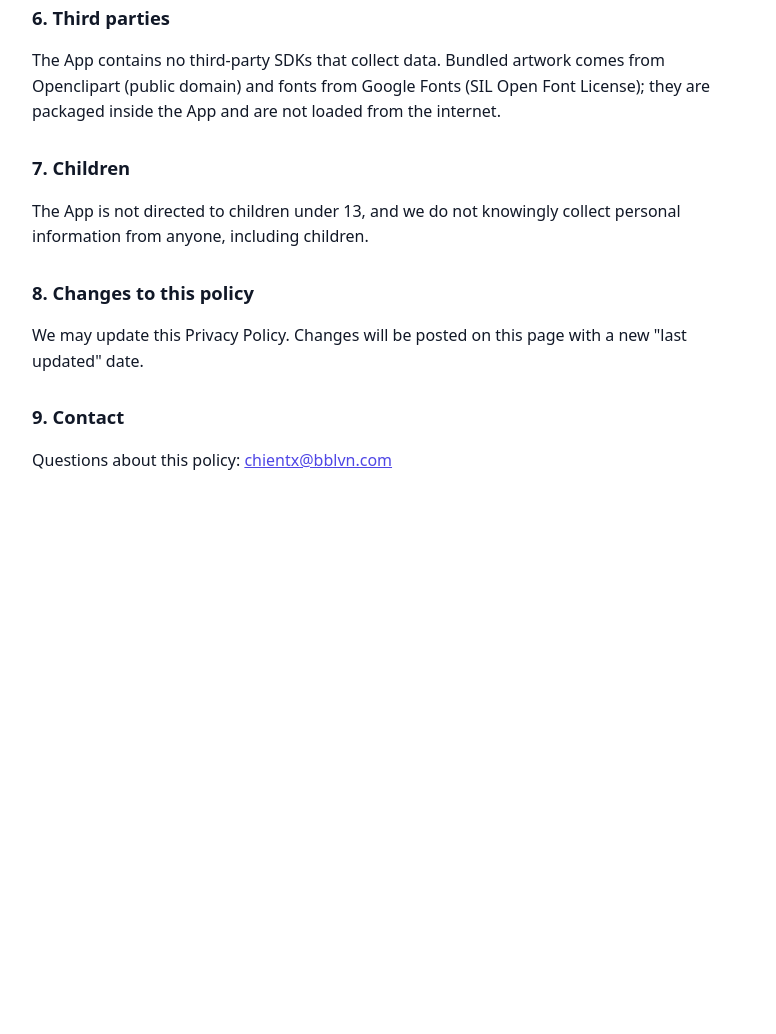
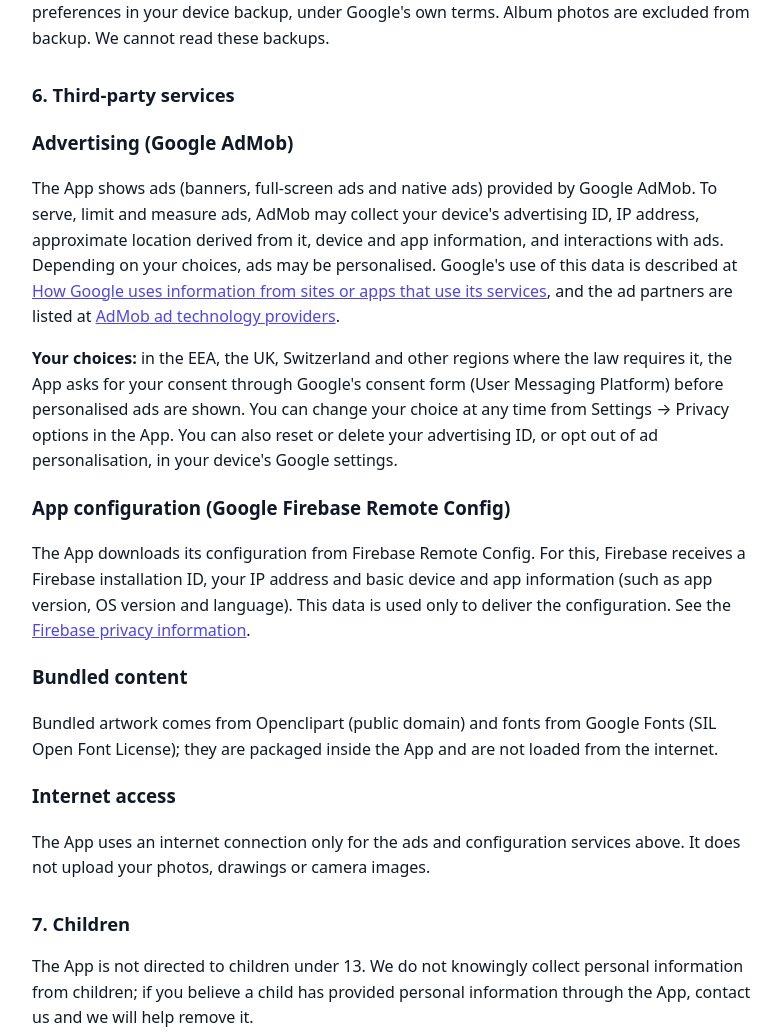
Before and after one commit to tangxuanchien/ar-sketch-privacy-policy, a plain HTML site: page privacy-policy.html in a window 1280 px wide. Shown: the part 1080-2114 px from the top of the page, without its empty margins (248-1024 px from the left). Before the commit the page ends 1633 px from the top, so only its background shows below. Drawn offline with Linux system fonts and the light colour scheme.

Commit message:
docs: cover AdMob ads, consent and Firebase Remote Config

```diff
--- a/privacy-policy.html
+++ b/privacy-policy.html
@@ -14,7 +14,7 @@
 <p>This Privacy Policy explains how the AR Drawing: Sketch Cartoon app (package <code>com.bbl.tracely</code>, "the App"), published by vn.ar.drawing ("we", "us"), handles information when you use it.</p>
 
 <h2>1. Summary</h2>
-<p>The App has no accounts, no ads, no analytics and no crash-reporting services, and it does not request internet access. Nothing you do in the App is sent to us or to anyone else.</p>
+<p>The App has no accounts. Your camera view, your photos, your drawings and your progress stay on your device. The App is free and shows ads served by Google AdMob, and it uses Google Firebase Remote Config to receive app settings (for example which ads are switched on). Those two Google services receive the limited device data described in section 6. The App contains no analytics and no crash-reporting services.</p>
 
 <h2>2. Camera</h2>
 <p>The App asks for the camera permission so it can show the picture you are tracing on top of the live camera view. The camera image is processed on your device in real time. We do not record video, and the camera feed never leaves your device. You can refuse or withdraw the permission at any time in your device settings; the on-screen drawing mode keeps working without it.</p>
@@ -31,11 +31,19 @@
 <h2>5. Device backup</h2>
 <p>If Android backup is turned on for your Google account, Android may include the App's preferences in your device backup, under Google's own terms. Album photos are excluded from backup. We cannot read these backups.</p>
 
-<h2>6. Third parties</h2>
-<p>The App contains no third-party SDKs that collect data. Bundled artwork comes from Openclipart (public domain) and fonts from Google Fonts (SIL Open Font License); they are packaged inside the App and are not loaded from the internet.</p>
+<h2>6. Third-party services</h2>
+<h3>Advertising (Google AdMob)</h3>
+<p>The App shows ads (banners, full-screen ads and native ads) provided by Google AdMob. To serve, limit and measure ads, AdMob may collect your device's advertising ID, IP address, approximate location derived from it, device and app information, and interactions with ads. Depending on your choices, ads may be personalised. Google's use of this data is described at <a href="https://policies.google.com/technologies/partner-sites">How Google uses information from sites or apps that use its services</a>, and the ad partners are listed at <a href="https://support.google.com/admob/answer/9012903">AdMob ad technology providers</a>.</p>
+<p><strong>Your choices:</strong> in the EEA, the UK, Switzerland and other regions where the law requires it, the App asks for your consent through Google's consent form (User Messaging Platform) before personalised ads are shown. You can change your choice at any time from Settings &rarr; Privacy options in the App. You can also reset or delete your advertising ID, or opt out of ad personalisation, in your device's Google settings.</p>
+<h3>App configuration (Google Firebase Remote Config)</h3>
+<p>The App downloads its configuration from Firebase Remote Config. For this, Firebase receives a Firebase installation ID, your IP address and basic device and app information (such as app version, OS version and language). This data is used only to deliver the configuration. See the <a href="https://firebase.google.com/support/privacy">Firebase privacy information</a>.</p>
+<h3>Bundled content</h3>
+<p>Bundled artwork comes from Openclipart (public domain) and fonts from Google Fonts (SIL Open Font License); they are packaged inside the App and are not loaded from the internet.</p>
+<h3>Internet access</h3>
+<p>The App uses an internet connection only for the ads and configuration services above. It does not upload your photos, drawings or camera images.</p>
 
 <h2>7. Children</h2>
-<p>The App is not directed to children under 13, and we do not knowingly collect personal information from anyone, including children.</p>
+<p>The App is not directed to children under 13. We do not knowingly collect personal information from children; if you believe a child has provided personal information through the App, contact us and we will help remove it.</p>
 
 <h2>8. Changes to this policy</h2>
 <p>We may update this Privacy Policy. Changes will be posted on this page with a new "last updated" date.</p>
```
Also changed, not shown: terms-of-use.html (+8 -5 lines).
